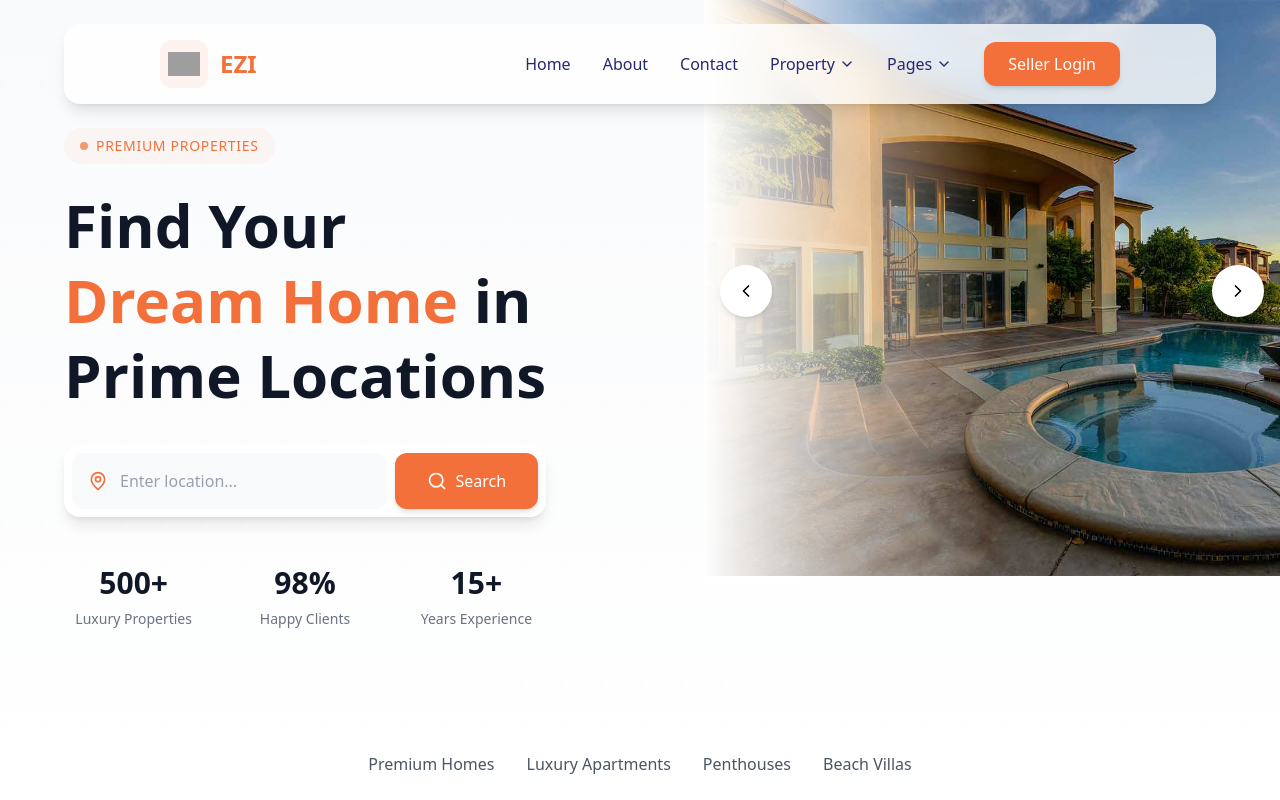
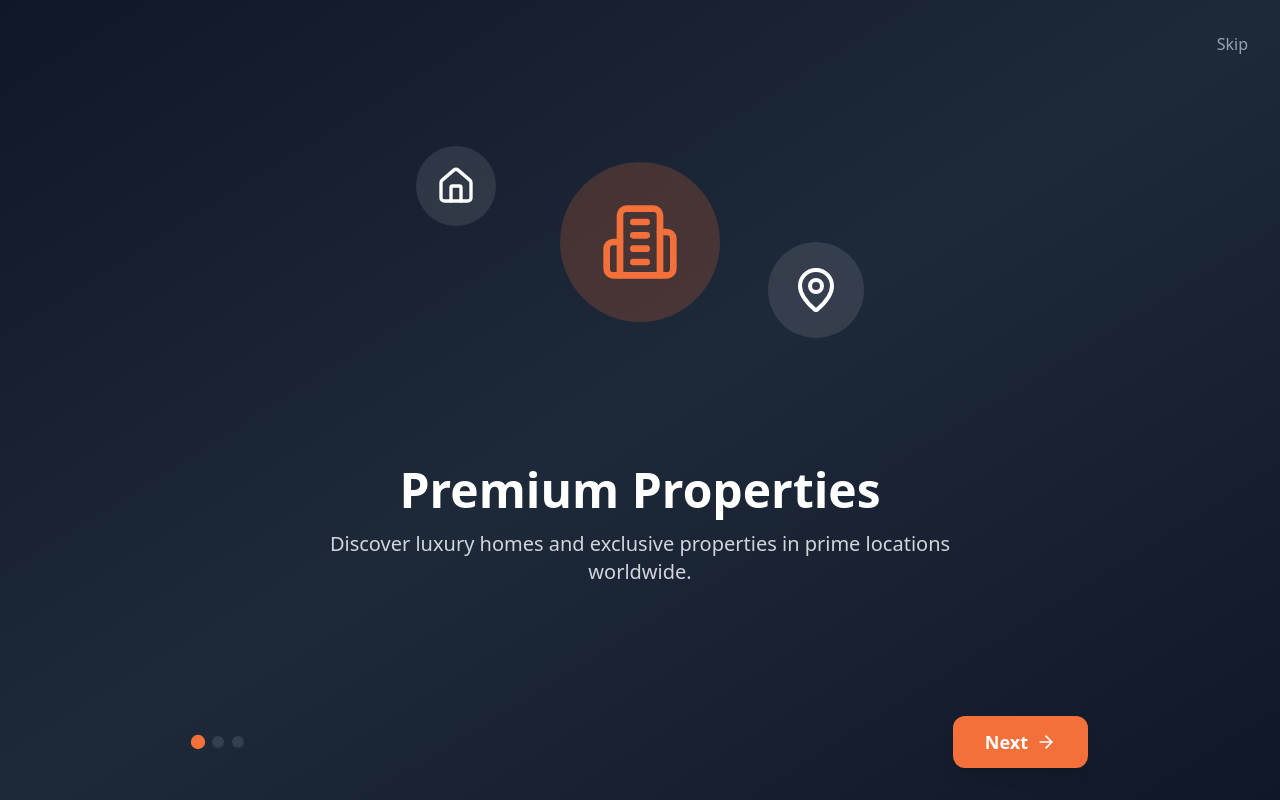
Before and after one commit to teamdevelopers-2024/ezi_property, a React (Vite) app in the folder frontend/: page / in a window 1280 px wide. Shown: the top 800 px of the page. Built offline with nearby package versions, Linux system fonts and the light colour scheme; grey boxes are pictures that could not be loaded.

Commit message:
landing page

```diff
--- /dev/null
+++ b/frontend/src/pages/Onboarding.jsx
@@ -0,0 +1,238 @@
+import React from "react";
+import { motion, AnimatePresence } from "framer-motion";
+import { useNavigate } from "react-router-dom";
+import { Building2, Home, Shield, Award, ArrowRight, MapPin, Users } from "lucide-react";
+
+const Onboarding = () => {
+  const navigate = useNavigate();
+  const [currentStep, setCurrentStep] = React.useState(0);
+  const [isNavigating, setIsNavigating] = React.useState(false);
+
+  const handleNext = () => {
+    if (currentStep < 2) {
+      setCurrentStep(prev => prev + 1);
+    } else {
+      setIsNavigating(true);
+      setTimeout(() => {
+        navigate("/home");
+      }, 800);
+    }
+  };
+
+  const handleSkip = () => {
+    setIsNavigating(true);
+    setTimeout(() => {
+      navigate("/home");
+    }, 800);
+  };
+
+  const steps = [
+    {
+      icon: Building2,
+      title: "Premium Properties",
+      description: "Discover luxury homes and exclusive properties in prime locations worldwide.",
+      illustration: (
+        <div className="relative w-full h-64 md:h-96">
+          <motion.div
+            className="absolute top-1/2 left-1/2 transform -translate-x-1/2 -translate-y-1/2"
+            initial={{ scale: 0, rotate: -180 }}
+            animate={{ scale: 1, rotate: 0 }}
+            transition={{ type: "spring", stiffness: 260, damping: 20 }}
+          >
+            <div className="w-40 h-40 bg-[#F3703A]/20 rounded-full flex items-center justify-center">
+              <Building2 className="w-20 h-20 text-[#F3703A]" />
+            </div>
+          </motion.div>
+          <motion.div
+            className="absolute top-1/4 left-1/4"
+            initial={{ scale: 0 }}
+            animate={{ scale: 1 }}
+            transition={{ delay: 0.3 }}
+          >
+            <div className="w-20 h-20 bg-white/10 rounded-full flex items-center justify-center">
+              <Home className="w-10 h-10 text-white" />
+            </div>
+          </motion.div>
+          <motion.div
+            className="absolute bottom-1/4 right-1/4"
+            initial={{ scale: 0 }}
+            animate={{ scale: 1 }}
+            transition={{ delay: 0.6 }}
+          >
+            <div className="w-24 h-24 bg-white/10 rounded-full flex items-center justify-center">
+              <MapPin className="w-12 h-12 text-white" />
+            </div>
+          </motion.div>
+        </div>
+      )
+    },
+    {
+      icon: Shield,
+      title: "Expert Guidance",
+      description: "Get professional advice from our experienced real estate specialists.",
+      illustration: (
+        <div className="relative w-full h-64 md:h-96">
+          <motion.div
+            className="absolute top-1/2 left-1/2 transform -translate-x-1/2 -translate-y-1/2"
+            initial={{ scale: 0 }}
+            animate={{ scale: 1 }}
+            transition={{ type: "spring", stiffness: 260, damping: 20 }}
+          >
+            <div className="w-40 h-40 bg-[#F3703A]/20 rounded-full flex items-center justify-center">
+              <Shield className="w-20 h-20 text-[#F3703A]" />
+            </div>
+          </motion.div>
+          <motion.div
+            className="absolute top-1/3 right-1/3"
+            initial={{ scale: 0 }}
+            animate={{ scale: 1 }}
+            transition={{ delay: 0.3 }}
+          >
+            <div className="w-20 h-20 bg-white/10 rounded-full flex items-center justify-center">
+              <Award className="w-10 h-10 text-white" />
+            </div>
+          </motion.div>
+          <motion.div
+            className="absolute bottom-1/3 left-1/3"
+            initial={{ scale: 0 }}
+            animate={{ scale: 1 }}
+            transition={{ delay: 0.6 }}
+          >
+            <div className="w-24 h-24 bg-white/10 rounded-full flex items-center justify-center">
+              <Users className="w-12 h-12 text-white" />
+            </div>
+          </motion.div>
+        </div>
+      )
+    },
+    {
+      icon: Home,
+      title: "Find Your Dream Home",
+      description: "Start your journey to finding the perfect property that matches your lifestyle.",
+      illustration: (
+        <div className="relative w-full h-64 md:h-96">
+          <motion.div
+            className="absolute top-1/2 left-1/2 transform -translate-x-1/2 -translate-y-1/2"
+            initial={{ scale: 0 }}
+            animate={{ scale: 1 }}
+            transition={{ type: "spring", stiffness: 260, damping: 20 }}
+          >
+            <div className="w-48 h-48 bg-[#F3703A]/20 rounded-full flex items-center justify-center">
+              <Home className="w-24 h-24 text-[#F3703A]" />
+            </div>
+          </motion.div>
+          {[...Array(6)].map((_, index) => (
+            <motion.div
+              key={index}
+              className="absolute"
+              initial={{ scale: 0 }}
+              animate={{ scale: 1 }}
+              transition={{ delay: index * 0.1 }}
+              style={{
+                top: `${50 + 30 * Math.sin((index * 2 * Math.PI) / 6)}%`,
+                left: `${50 + 30 * Math.cos((index * 2 * Math.PI) / 6)}%`,
+              }}
+            >
+              <div className="w-12 h-12 bg-white/10 rounded-full flex items-center justify-center">
+                <div className="w-4 h-4 bg-[#F3703A] rounded-full" />
+              </div>
+            </motion.div>
+          ))}
+        </div>
+      )
+    }
+  ];
+
+  return (
+    <AnimatePresence mode="wait">
+      {!isNavigating && (
+        <motion.div
+          className="min-h-screen bg-gradient-to-br from-gray-900 via-gray-800 to-gray-900 flex flex-col"
+          initial={{ opacity: 0 }}
+          animate={{ opacity: 1 }}
+          exit={{ opacity: 0 }}
+          transition={{ duration: 0.5 }}
+        >
+          {/* Skip Button */}
+          <motion.button
+            className="absolute top-8 right-8 text-gray-400 hover:text-white transition-colors duration-300"
+            initial={{ opacity: 0 }}
+            animate={{ opacity: 1 }}
+            onClick={handleSkip}
+          >
+            Skip
+          </motion.button>
+
+          {/* Content */}
+          <div className="flex-1 flex items-center justify-center p-4">
+            <AnimatePresence mode="wait" custom={currentStep}>
+              <motion.div
+                key={currentStep}
+                initial={{ opacity: 0, x: 100 }}
+                animate={{ opacity: 1, x: 0 }}
+                exit={{ opacity: 0, x: -100 }}
+                transition={{ type: "spring", stiffness: 300, damping: 30 }}
+                className="max-w-4xl w-full text-center"
+              >
+                {steps[currentStep].illustration}
+
+                <motion.h1
+                  className="text-4xl md:text-5xl font-bold text-white mt-8 mb-4"
+                  initial={{ opacity: 0, y: 20 }}
+                  animate={{ opacity: 1, y: 0 }}
+                  transition={{ delay: 0.2 }}
+                >
+                  {steps[currentStep].title}
+                </motion.h1>
+
+                <motion.p
+                  className="text-lg md:text-xl text-gray-300 mb-12 max-w-2xl mx-auto"
+                  initial={{ opacity: 0, y: 20 }}
+                  animate={{ opacity: 1, y: 0 }}
+                  transition={{ delay: 0.3 }}
+                >
+                  {steps[currentStep].description}
+                </motion.p>
+              </motion.div>
+            </AnimatePresence>
+          </div>
+
+          {/* Bottom Navigation */}
+          <div className="p-8">
+            <div className="max-w-4xl mx-auto flex items-center justify-between">
+              {/* Progress Dots */}
+              <div className="flex gap-2">
+                {steps.map((_, index) => (
+                  <motion.div
+                    key={index}
+                    className={`w-3 h-3 rounded-full ${
+                      index === currentStep ? "bg-[#F3703A]" : "bg-gray-600"
+                    }`}
+                    initial={false}
+                    animate={{
+                      scale: index === currentStep ? 1.2 : 1,
+                      opacity: index === currentStep ? 1 : 0.5
+                    }}
+                  />
+                ))}
+              </div>
+
+              {/* Next Button */}
+              <motion.button
+                className="px-8 py-3 bg-[#F3703A] text-white rounded-xl text-lg font-semibold shadow-lg hover:shadow-xl flex items-center gap-2"
+                whileHover={{ scale: 1.05 }}
+                whileTap={{ scale: 0.95 }}
+                onClick={handleNext}
+              >
+                {currentStep === steps.length - 1 ? "Get Started" : "Next"}
+                <ArrowRight className="w-5 h-5" />
+              </motion.button>
+            </div>
+          </div>
+        </motion.div>
+      )}
+    </AnimatePresence>
+  );
+};
+
+export default Onboarding;
--- a/frontend/src/routes/LayoutRoutes.jsx
+++ b/frontend/src/routes/LayoutRoutes.jsx
@@ -21,6 +21,9 @@ import Home from "../pages/buyer/Home";
 // Misc Pages
 import NotFound from "../pages/misc/NotFound";
 import About from "../pages/misc/About";
+
+// Onboarding Page
+import Onboarding from "../pages/Onboarding";
 
 // Protected Route Component
 const ProtectedRoute = ({ children, roles }) => {
@@ -46,7 +49,8 @@ function LayoutRoutes() {
     <ErrorBoundary>
       <Routes>
         {/* Public Routes */}
-        <Route path="/" element={<Home />} />
+        <Route path="/" element={<Onboarding />} />
+        <Route path="/home" element={<Home />} />
         <Route path="/about" element={<About />} />
         <Route path="/login" element={<Login />} />
         <Route path="/register" element={<Register />} />
```
Also changed, not shown: 1 other file (tests, documents, lock files or other folders).
